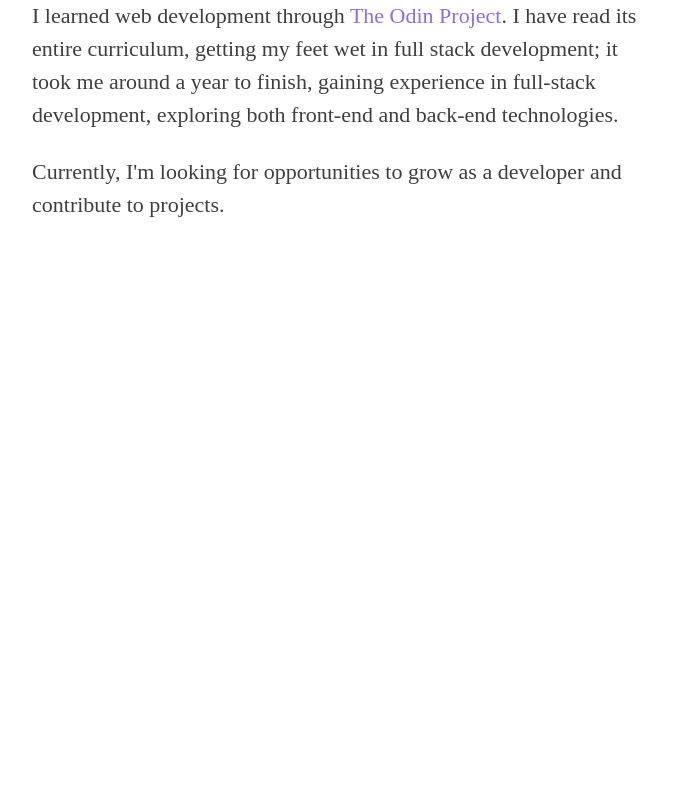
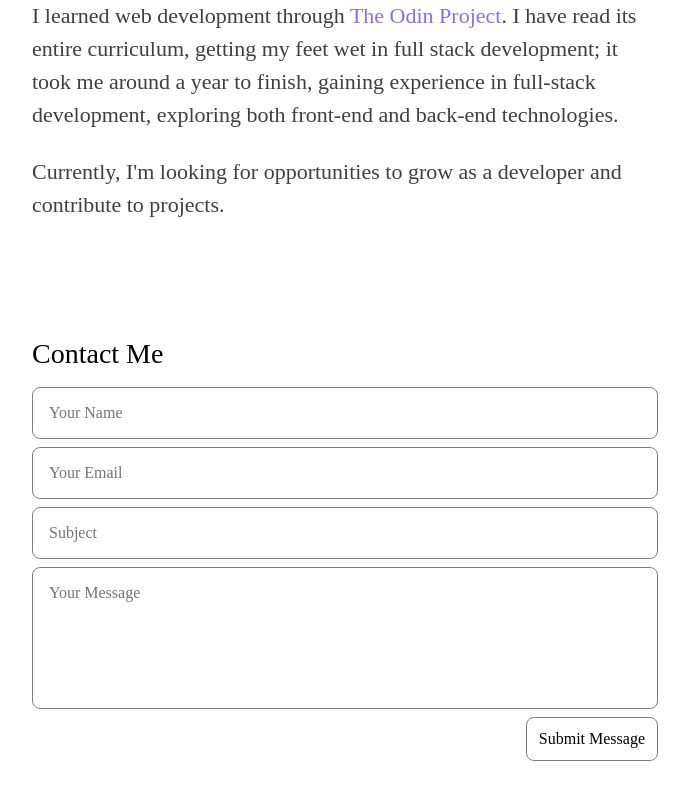
Before and after one commit to cjxo/cjxo.github.io, a React (Vite) app: page / in a window 1280 px wide. Shown: the part 1438-2238 px from the top of the page, without its empty margins (295-984 px from the left). Before the commit the page ends 1755 px from the top, so only its background shows below. Built offline with nearby package versions, Linux system fonts and the light colour scheme; a web font is replaced by a local one.

Commit message:
Contact Me UI

```diff
--- a/src/components/Topbar.jsx
+++ b/src/components/Topbar.jsx
@@ -29,6 +29,12 @@ const Topbar = () => {
             Resume
           </Link>
         </li>
+
+        <li>
+          <a href="#contact-me">
+            Contact Me
+          </a>
+        </li>
       </ul>
     </header>
   );
--- a/src/routes/Portfolio.jsx
+++ b/src/routes/Portfolio.jsx
@@ -9,6 +9,7 @@ const ProjectLink = ({ href, name }) => {
       href={href}
       onMouseEnter={() => setHover(true)}
       onMouseLeave={() => setHover(false)}
+      className={styles.buttonLike}
     >
       <p>{name}</p>
       <img
@@ -164,6 +165,17 @@ const Portfolio = () => {
           Currently, I'm looking for opportunities to grow as a developer and contribute to projects.
         </p>
       </section>
+
+      <section className={styles.category} id="contact-me">
+        <h2 className={styles.title}>Contact Me</h2>
+        <form className={styles.contactMeForm}>
+          <input type="text" name="name" placeholder="Your Name" required />
+          <input type="email" name="email" placeholder="Your Email" required />
+          <input type="text" name="subject" placeholder="Subject" required />
+          <textarea name="message" rows="6" placeholder="Your Message" required></textarea>
+          <button className={styles.buttonLike}>Submit Message</button>
+        </form>
+      </section>
     </section>
   );
 };
--- a/src/styles/components.module.css
+++ b/src/styles/components.module.css
@@ -30,7 +30,7 @@
       background-color: var(--text-colour0);
       transition-property: opacity transform;
       transition-duration: 200ms;
-      transition-timing-funcion: ease;
+      transition-timing-function: ease;
 
       opacity: 1;
       transform: scale(0);
--- a/src/styles/index.css
+++ b/src/styles/index.css
@@ -8,7 +8,7 @@
 }
 
 :root {
-  font-family: Inter, system-ui, Avenir, Helvetica, Arial, sans-serif;
+  font-family: "Exo";
   line-height: 1.5;
 
   font-synthesis: none;
@@ -16,7 +16,6 @@
   -webkit-font-smoothing: antialiased;
   -moz-osx-font-smoothing: grayscale;
 
-  font-family: "Exo";
   --text-colour0: #000000;
   --text-colour1: #3f3f3f;
   --bg-colour0: #ffffff;
@@ -29,6 +28,10 @@
   --bg-colour1: #726786;*/
 
   background-color: var(--bg-colour0);
+}
+
+input, textarea, button {
+  font-family: "Exo";
 }
 
 #root {
--- a/src/styles/layout.module.css
+++ b/src/styles/layout.module.css
@@ -1,5 +1,18 @@
 .entry {
   margin: 32px 0px;
+}
+
+.buttonLike {
+  border: 1px solid black;
+  padding: 4px 8px;
+  border-radius: 8px;
+  gap: 12px;
+  transition-property: background-color;
+  transition-duration: 100ms;
+  transition-timing-function: ease;
+  &:hover {
+    background-color: var(--text-colour1) !important;
+  }
 }
 
 .portfolio {
@@ -97,13 +110,6 @@
           a {
             display: flex;
             align-items: center;
-            border: 1px solid black;
-            padding: 4px 8px;
-            border-radius: 8px;
-            gap: 12px;
-            transition-property: background-color;
-            transition-duration: 100ms;
-            transition-timing-function: ease;
 
             img {
               width: 24px;
@@ -116,8 +122,6 @@
             }
 
             &:hover {
-              background-color: var(--text-colour1);
-
               p {
                 color: var(--bg-colour0);
               }
@@ -165,6 +169,37 @@
       }
     }
 
+    .contactMeForm {
+      display: flex;
+      flex-direction: column;
+      gap: 8px;
+      width: 100%;
+
+      input, textarea {
+        border-radius: 8px;
+        border: 1px solid gray;
+        padding: 16px;
+        font-size: 16px;
+      }
+
+      textarea {
+        resize: none;
+      }
+
+      button {
+        padding: 12px;
+        align-self: end;
+        border: 1px solid gray;
+        border-radius: 8px;
+        background-color: transparent;
+        font-size: 16px;
+
+        &:hover {
+          color: var(--bg-colour0);
+        }
+      }
+    }
+
     &.aboutMe {
       a {
         color: #8c6ee9;
```
